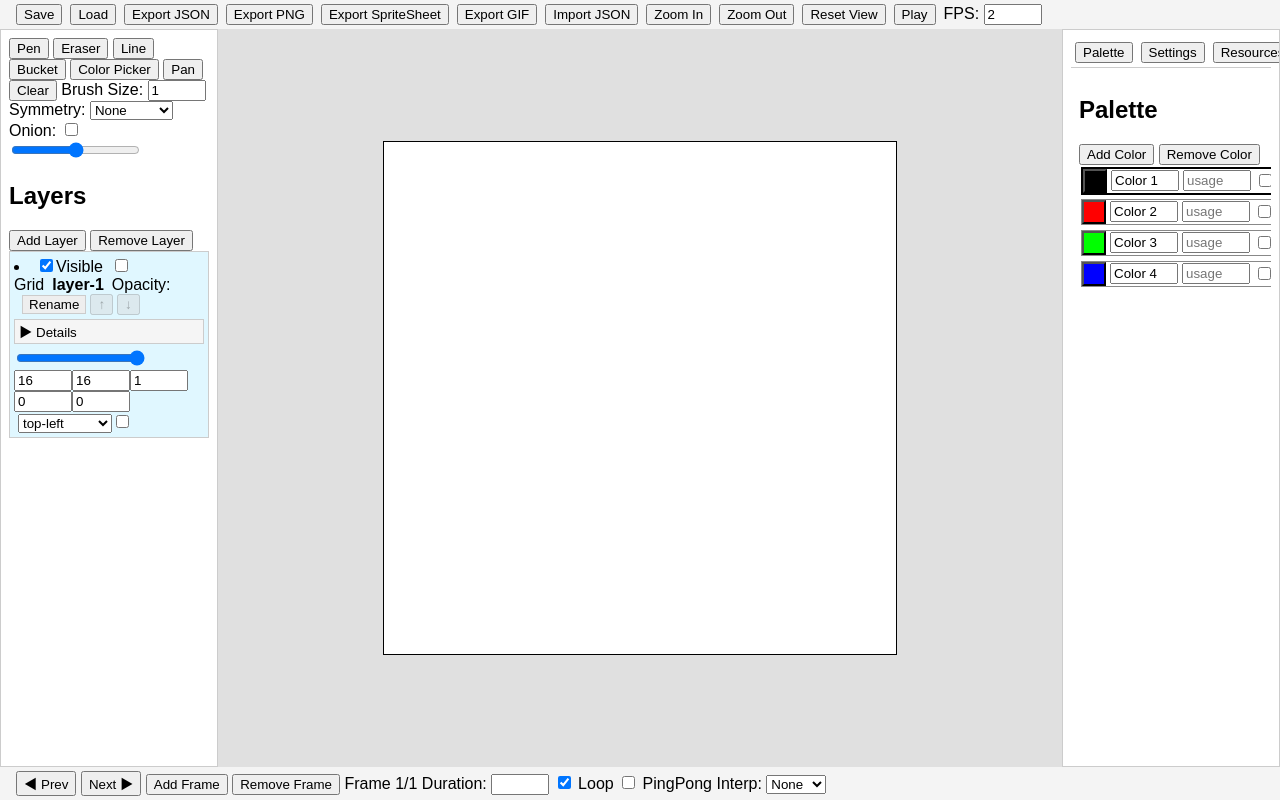
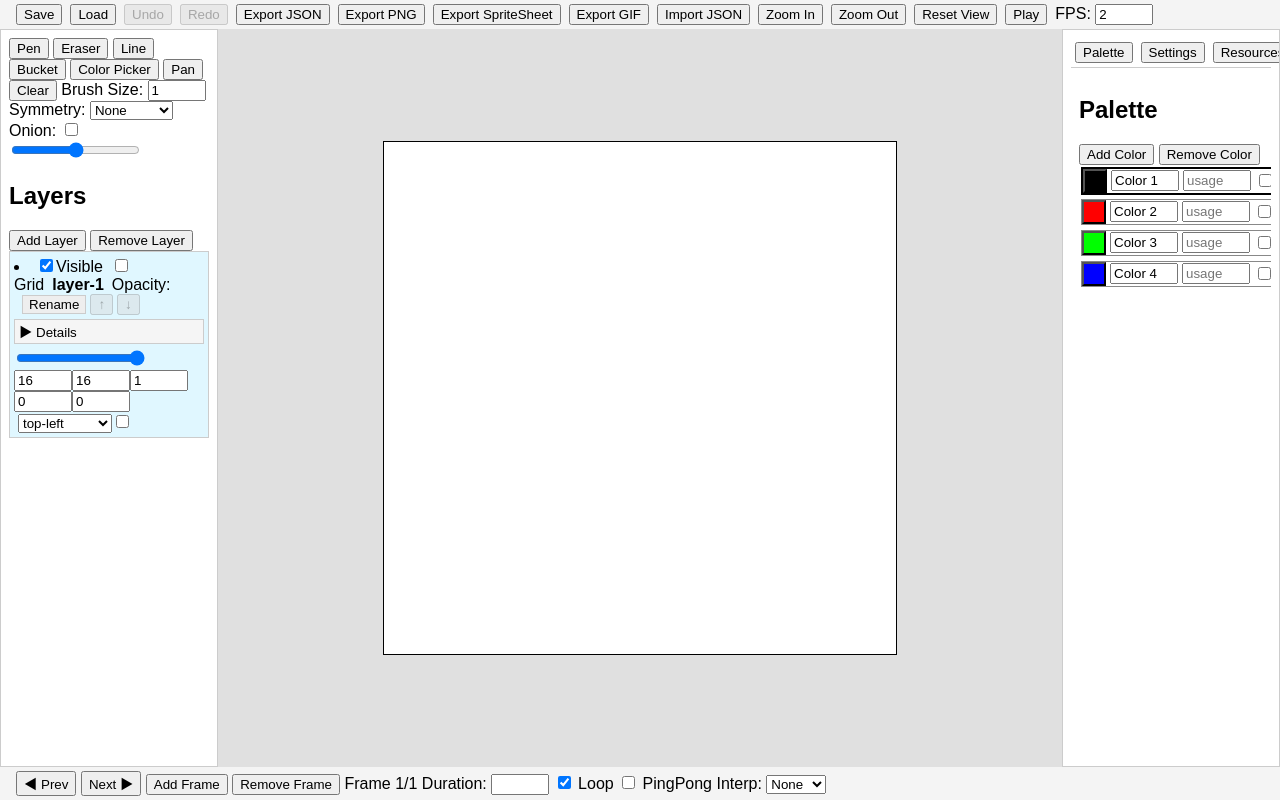
Before and after one commit to popcoondev/mrpaf-editor, a website with bundled scripts: page packages/editor/index.html in a window 1280 px wide. Built offline with nearby package versions, Linux system fonts and the light colour scheme.

Commit message:
feat(ui): add Undo/Redo buttons to top toolbar and bind states

```diff
--- a/packages/editor/index.html
+++ b/packages/editor/index.html
@@ -20,6 +20,9 @@
   <div id="top-toolbar">
     <button id="save-local">Save</button>
     <button id="load-local">Load</button>
+    <!-- Undo/Redo -->
+    <button id="undo" disabled>Undo</button>
+    <button id="redo" disabled>Redo</button>
     <button id="export">Export JSON</button>
     <button id="export-image">Export PNG</button>
     <button id="export-spritesheet">Export SpriteSheet</button>
```
